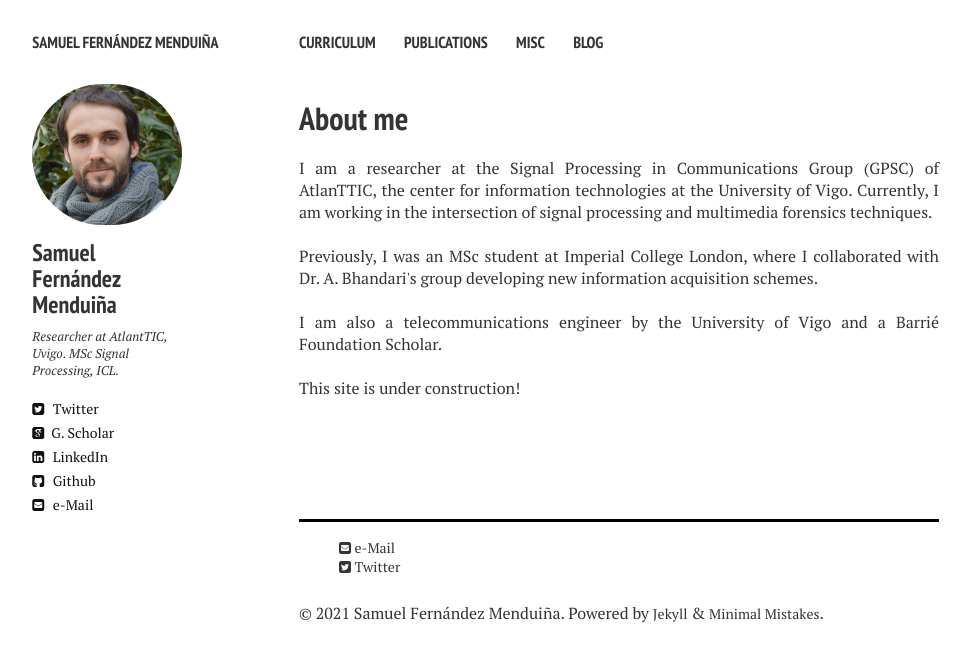
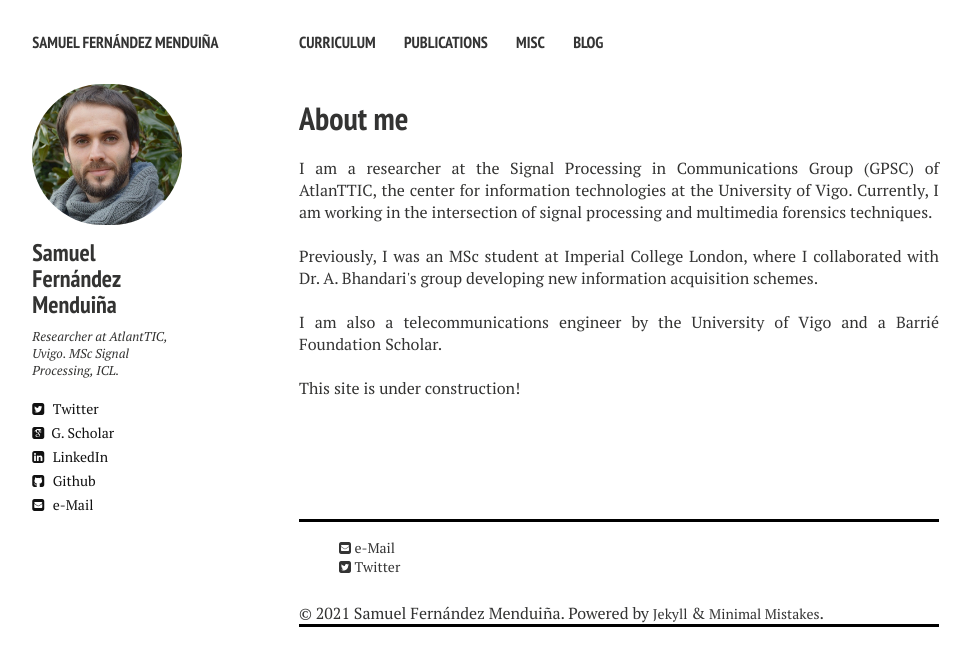
Before and after one commit to sf219/sfweb, a Jekyll site: the page built from index.md, in a window 1280 px wide. Shown: the top 666 px of the page, without its empty margins (21-992 px from the left). Built offline with Jekyll 4.4.1, drawn with Linux system fonts in a browser that asks for light colours; nearby versions of some CDN libraries.

Commit message:
Update _footer.html

```diff
--- a/_includes/_footer.html
+++ b/_includes/_footer.html
@@ -5,6 +5,7 @@
 <style>
 #div1 {
     border-top: 3px solid black;
+    border-bottom: 3px solid black;
     float: none;
     margin: 0 auto;
     text-align:left;
```
